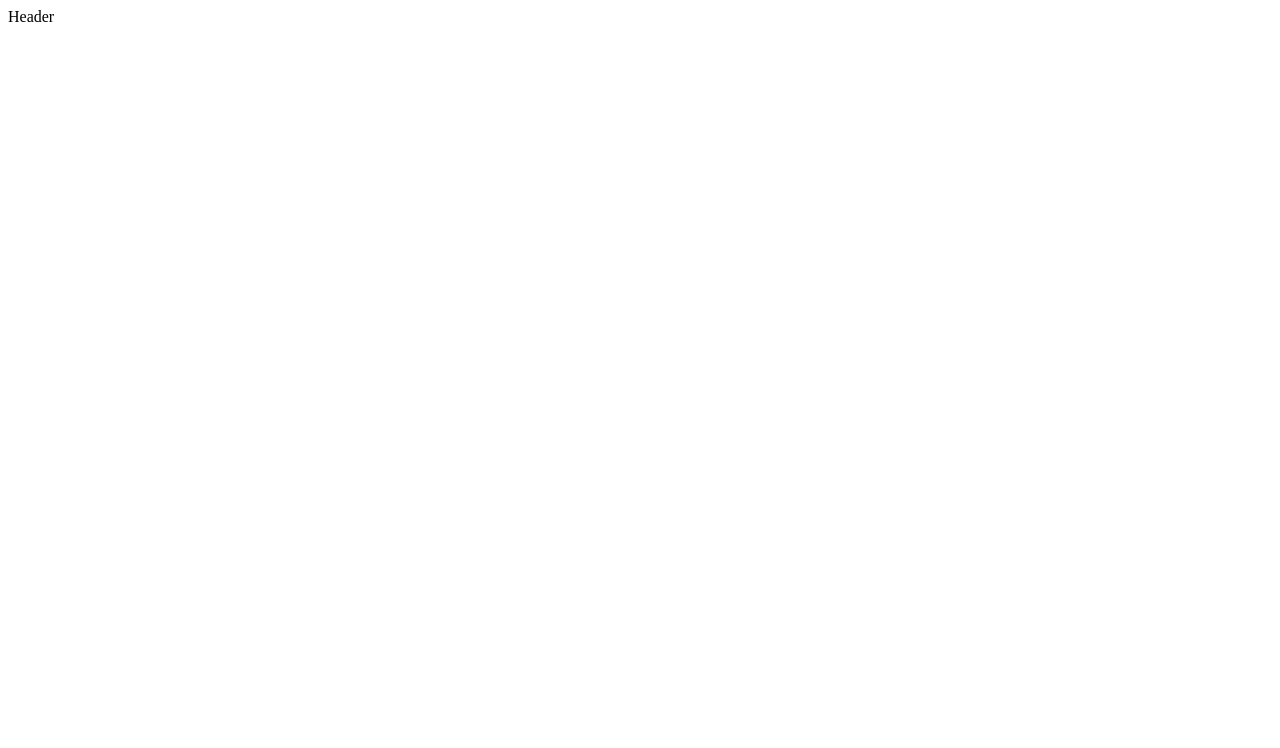
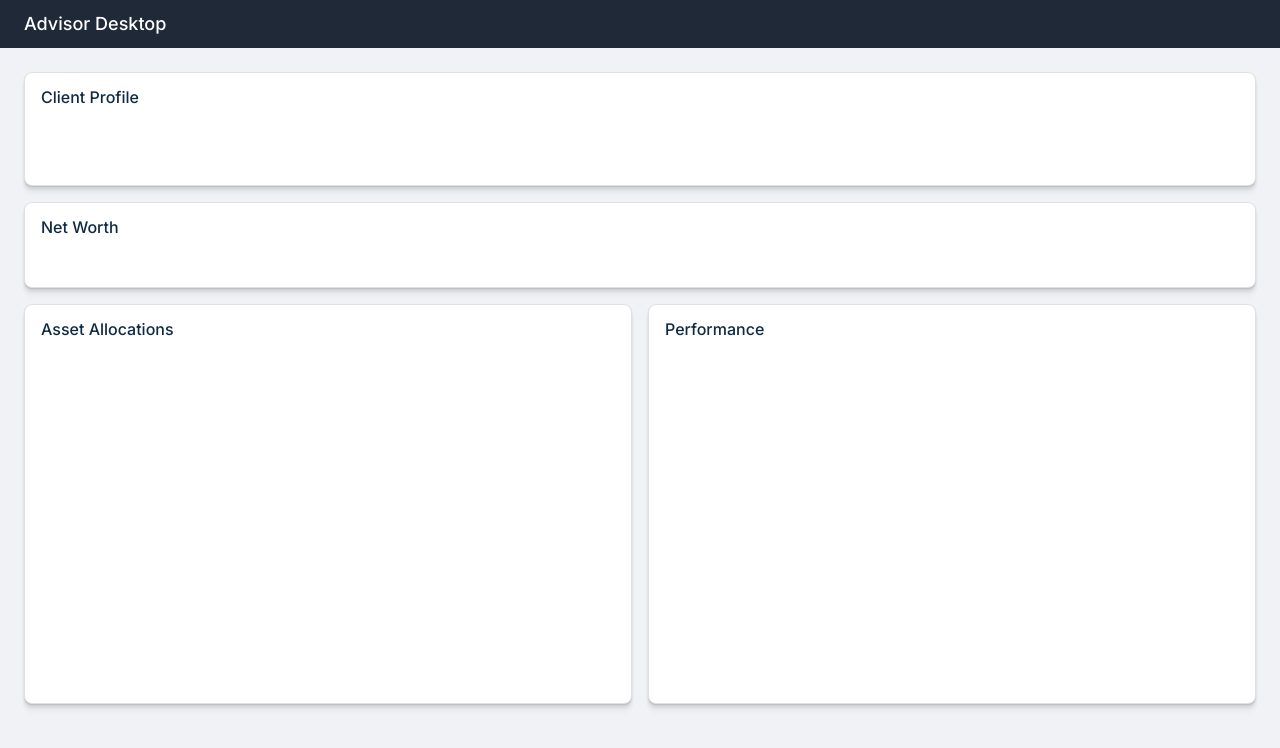
Before and after one commit to nareshbhatia/design-tokens-demo, a React (Vite) app in the folder apps/advisor-desktop-css/: page / in a window 1280 px wide. Shown: the top 748 px of the page. Built offline with nearby package versions, Linux system fonts and the light colour scheme.

Commit message:
Style the app manually

```diff
--- a/apps/advisor-desktop-css/index.html
+++ b/apps/advisor-desktop-css/index.html
@@ -1,5 +1,5 @@
 <!DOCTYPE html>
-<html lang="en">
+<html lang="en" class="grey-light-theme">
   <head>
     <meta charset="UTF-8" />
     <meta name="viewport" content="width=device-width, initial-scale=1.0" />
--- a/apps/advisor-desktop-css/src/App.tsx
+++ b/apps/advisor-desktop-css/src/App.tsx
@@ -2,5 +2,25 @@ import * as React from 'react';
 import { Header } from './components';
 
 export function App() {
-  return <Header />;
+  return (
+    <React.Fragment>
+      <Header />
+      <div className="p-3">
+        <div className="panel p-2 h-114px">
+          <h2 className="h7 leading-none">Client Profile</h2>
+        </div>
+        <div className="panel mt-2 p-2 h-86px">
+          <h2 className="h7 leading-none">Net Worth</h2>
+        </div>
+        <div className="grid-2-col mt-2">
+          <div className="panel p-2 h-400px">
+            <h2 className="h7 leading-none">Asset Allocations</h2>
+          </div>
+          <div className="panel p-2 h-400px">
+            <h2 className="h7 leading-none">Performance</h2>
+          </div>
+        </div>
+      </div>
+    </React.Fragment>
+  );
 }
--- a/apps/advisor-desktop-css/src/components/Header.tsx
+++ b/apps/advisor-desktop-css/src/components/Header.tsx
@@ -1,3 +1,7 @@
 export function Header() {
-  return <div>Header</div>;
+  return (
+    <header className="appbar">
+      <span className="h6 text-1-5 leading-none">Advisor Desktop</span>
+    </header>
+  );
 }
--- a/apps/advisor-desktop-css/src/main.tsx
+++ b/apps/advisor-desktop-css/src/main.tsx
@@ -1,6 +1,7 @@
 import React from 'react';
 import ReactDOM from 'react-dom';
 import { App } from './App';
+import './styles/main.css';
 
 ReactDOM.render(
   <React.StrictMode>
--- /dev/null
+++ b/apps/advisor-desktop-css/src/styles/main.css
@@ -0,0 +1,221 @@
+html {
+  box-sizing: border-box;
+}
+
+*,
+*:before,
+*:after {
+  box-sizing: inherit;
+}
+
+body {
+  color: var(--theme-palette-text-primary);
+  background-color: var(--theme-palette-background-default);
+  margin: 0;
+  font-family: var(--fontFamily-inter);
+  font-size: 1rem;
+  font-weight: 400;
+  line-height: 1.6;
+  -webkit-font-smoothing: antialiased;
+  -moz-osx-font-smoothing: grayscale;
+}
+
+h1,
+h2,
+h3,
+h4,
+h5,
+h6 {
+  margin: 0;
+}
+
+/* ----- Margin ----- */
+.m-0 {
+  margin: 0;
+}
+
+.m-1 {
+  margin: var(--sp-1);
+}
+
+.m-2 {
+  margin: var(--sp-2);
+}
+
+.m-3 {
+  margin: var(--sp-3);
+}
+
+.mt-0 {
+  margin-top: 0;
+}
+
+.mt-1 {
+  margin-top: var(--sp-1);
+}
+
+.mt-2 {
+  margin-top: var(--sp-2);
+}
+
+.mt-3 {
+  margin-top: var(--sp-3);
+}
+
+/* ----- Padding ----- */
+.p-0 {
+  padding: 0;
+}
+
+.p-1 {
+  padding: var(--sp-1);
+}
+
+.p-2 {
+  padding: var(--sp-2);
+}
+
+.p-3 {
+  padding: var(--sp-3);
+}
+
+/* ----- New Stuff ----- */
+.appbar {
+  display: flex;
+  flex-direction: row;
+  align-items: center;
+  padding: 0 var(--sp-3);
+  min-height: 48px;
+  background-color: var(--theme-palette-primary-main);
+  color: var(--theme-palette-primary-contrastText);
+}
+
+.panel {
+  background-color: var(--theme-palette-background-paper);
+  border: var(--panel-border-width) solid var(--theme-palette-panel-border);
+  border-radius: var(--panel-border-radius);
+  box-shadow: var(--boxShadow-panelShadow);
+}
+
+.h6 {
+  font-family: var(--fontFamily-inter);
+  font-weight: var(--fontWeight-medium);
+  line-height: var(--lineHeight-4);
+  font-size: var(--fontSize-2);
+  letter-spacing: var(--letterSpacing-4);
+}
+
+.h7 {
+  font-family: var(--fontFamily-inter);
+  font-weight: var(--fontWeight-medium);
+  line-height: var(--lineHeight-4);
+  font-size: var(--fontSize-1);
+  letter-spacing: var(--letterSpacing-4);
+}
+
+.text-1-5 {
+  font-size: var(--fontSize-1-5);
+}
+
+.leading-none {
+  line-height: 1;
+}
+
+.grey-light-theme {
+  --theme-palette-primary-main: #1f2937;
+  --theme-palette-primary-contrastText: #ffffff;
+  --theme-palette-background-default: #f1f2f6;
+  --theme-palette-background-paper: #ffffff;
+  --theme-palette-text-primary: #102a43;
+  --theme-palette-panel-border: #e0e0e0;
+}
+
+.grey-dark-theme {
+  --theme-palette-primary-main: #1f2937;
+  --theme-palette-primary-contrastText: #ffffff;
+  --theme-palette-background-default: #121212;
+  --theme-palette-background-paper: #1e1e1e;
+  --theme-palette-text-primary: #f0f4f8;
+  --theme-palette-panel-border: #1f2937;
+}
+
+.h-86px {
+  height: 86px;
+}
+
+.h-114px {
+  height: 114px;
+}
+
+.h-400px {
+  height: 400px;
+}
+
+.grid-2-col {
+  display: grid;
+  grid-template-columns: 1fr 1fr;
+  column-gap: 16px;
+  row-gap: 16px;
+}
+
+:root {
+  /* ----- pixel to rem conversion based on 16px browser default size ----- */
+  --px-2: 0.125rem;
+  --px-4: 0.25rem;
+  --px-6: 0.375rem;
+  --px-8: 0.5rem;
+  --px-10: 0.625rem;
+  --px-12: 0.75rem;
+  --px-14: 0.875rem;
+  --px-16: 1rem;
+  --px-18: 1.125rem;
+  --px-20: 1.25rem;
+  --px-22: 1.375rem;
+  --px-24: 1.5rem;
+  --px-26: 1.625rem;
+  --px-28: 1.75rem;
+  --px-30: 1.875rem;
+  --px-32: 2rem;
+  --px-34: 2.125rem;
+  --px-36: 2.25rem;
+  --px-38: 2.375rem;
+  --px-40: 2.5rem;
+  --px-48: 3rem;
+  --px-56: 3.5rem;
+  --px-320: 20rem;
+  --px-400: 25rem;
+  --px-640: 40rem;
+  --px-800: 50rem;
+  --px-1280: 80rem;
+
+  /* ----- Spacing ----- */
+  --sp-1: var(--px-8);
+  --sp-2: var(--px-16);
+  --sp-3: var(--px-24);
+  --sp-4: var(--px-32);
+  --sp-5: var(--px-40);
+  --sp-6: var(--px-48);
+
+  /* ----- Font Size ----- */
+  --font-size-xs: var(--px-12);
+  --font-size-sm: var(--px-14);
+  --font-size-base: var(--px-16);
+  --font-size-lg: var(--px-20);
+  --font-size-xl: var(--px-24);
+  --font-size-2xl: var(--px-28);
+  --font-size-3xl: var(--px-32);
+
+  /* ----- New Stuff ----- */
+  --panel-border-radius: 0.5rem;
+  --panel-border-width: 1px;
+  --boxShadow-panelShadow: 0px 11px 4px rgba(0, 0, 0, 0.01),
+    0px 6px 4px rgba(0, 0, 0, 0.05), 0px 3px 3px rgba(0, 0, 0, 0.08),
+    0px 1px 1px rgba(0, 0, 0, 0.09), 0px 0px 0px rgba(0, 0, 0, 0.1);
+  --fontFamily-inter: Inter;
+  --fontWeight-medium: 500;
+  --lineHeight-4: 32px;
+  --fontSize-1: 1rem;
+  --fontSize-1-5: 1.125rem;
+  --fontSize-2: 1.25rem;
+  --letterSpacing-4: 0.75%;
+}
```
